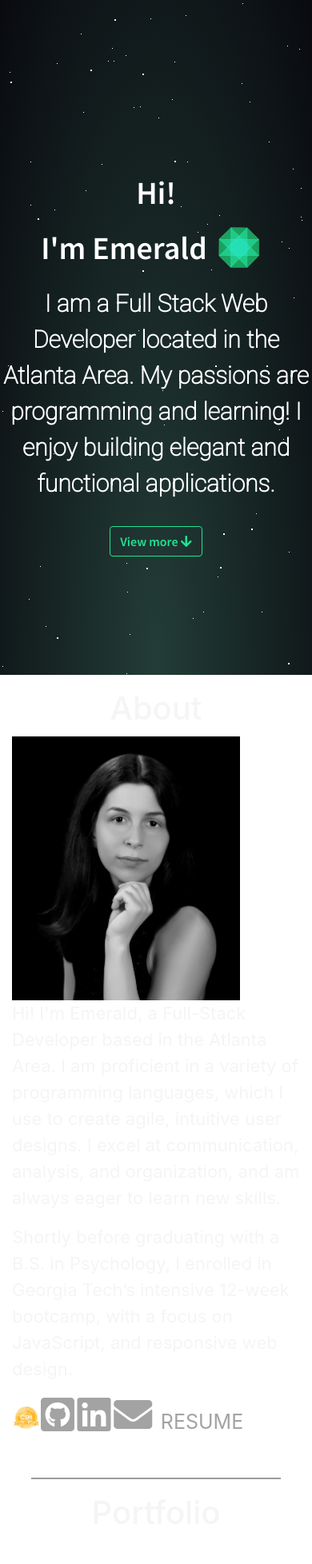
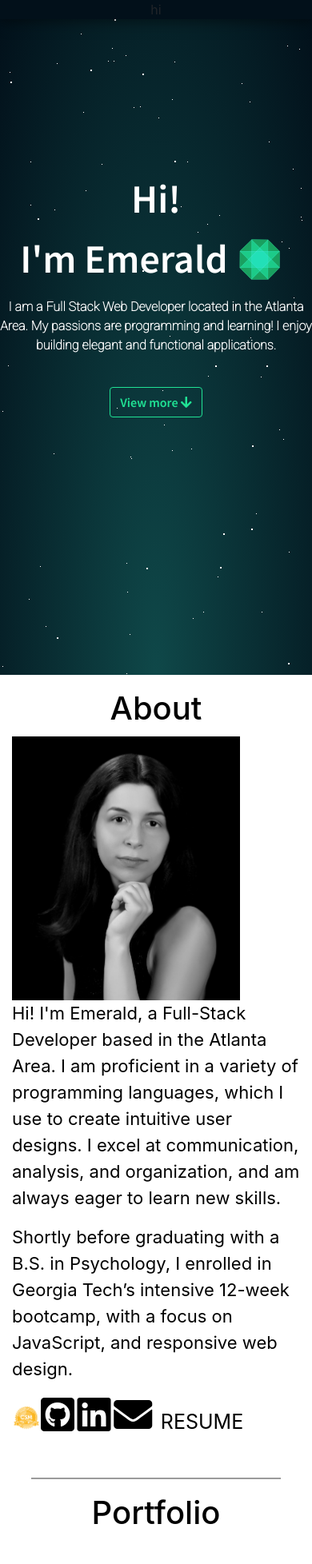
Before and after one commit to Eshi44/Portfolio-Emerald, a React (Create React App) app in the folder client/: page / in a window 390 px wide. Shown: the top 1956 px of the page at 80% size. Built offline with nearby package versions, Linux system fonts and the light colour scheme.

Commit message:
added nav bar and fixed front page responsiveness

```diff
--- a/client/src/App.js
+++ b/client/src/App.js
@@ -1,10 +1,12 @@
 import React from 'react';
 import { BrowserRouter as Router, Route } from "react-router-dom";
 import Main from './containers/Main/Main';
+import NavBar from "./components/NavBar/NavBar";
 
 function App() {
   return (
     <Router>
+      <NavBar />
       <Route exact path="/" component={Main} />
       <Route exact path="/main" component={Main} />
     </Router>
--- /dev/null
+++ b/client/src/components/NavBar/NavBar.css
@@ -0,0 +1,10 @@
+#nav-bar {position: fixed;
+    top: 0;
+    left: 0;
+    width: 100%;
+    min-width: 20rem;
+    z-index: 999;
+    background-color: #02101a;
+    text-align: center;
+    box-shadow: 0 7px 20px 0 rgba(0,0,0,0.2), 0 4px 10px 0 rgba(0,0,0,0.2);
+}
--- /dev/null
+++ b/client/src/components/NavBar/NavBar.jsx
@@ -0,0 +1,14 @@
+import React, { Component } from 'react';
+import "./NavBar.css";
+
+class NavBar extends Component {
+    render() {
+        return (
+            <>
+                <nav classNamw="navbar" id="nav-bar">hi</nav>
+            </>
+        );
+    }
+}
+
+export default NavBar;
--- a/client/src/containers/About/About.css
+++ b/client/src/containers/About/About.css
@@ -1,20 +1,18 @@
 /* About Me Section */
 .fab.fa-github-square.fa-3x {
-    color: rgb(163, 163, 163);
-    padding-right: 1%;
+	color: rgb(0, 0, 0);
+	padding-right: 1%;
 }
 .fab.fa-linkedin.fa-3x {
-    color: rgb(163, 163, 163);
-    padding-right: 1%;
+	color: rgb(0, 0, 0);
+	padding-right: 1%;
 }
 .fas.fa-envelope.fa-3x {
-    color: rgb(163, 163, 163);
-    padding-right: 1%;
+	color: rgb(0, 0, 0);
+	padding-right: 1%;
 }
-
-
 #center-header-section-text {
-	color: whitesmoke;
+	color: rgb(0, 0, 0);
 	text-align: center;
 	margin-bottom: 3%;
 	margin-top: 5%;
@@ -23,16 +21,16 @@
 	height: 330px;
 	margin-left: 28%;
 }
-#aboutMe-text{
-	color: whitesmoke;
+#aboutMe-text {
+	color: rgb(0, 0, 0);
 	font-size: 22px;
 }
-#resume{
+#resume {
 	font-size: 25px;
-	color: rgb(163, 163, 163);
+	color: rgb(0, 0, 0);
 	padding-bottom: 5%;
 }
-#scrumMaster{
+#scrumMaster {
 	width: 10%;
 	padding-bottom: 5%;
 }
--- a/client/src/containers/About/About.jsx
+++ b/client/src/containers/About/About.jsx
@@ -20,7 +20,7 @@ class About extends Component {
 								{" "}
 								Hi! I'm Emerald, a Full-Stack Developer based in the Atlanta
 								Area. I am proficient in a variety of programming languages,
-								which I use to create agile, intuitive user designs. I excel at
+								which I use to create intuitive user designs. I excel at
 								communication, analysis, and organization, and am always eager
 								to learn new skills.{" "}
 							</p>
--- a/client/src/containers/Main/Main.css
+++ b/client/src/containers/Main/Main.css
@@ -32,7 +32,7 @@ hr {
 }
 #frontpage {
 	height: 100%;
-	background: radial-gradient(ellipse at bottom, #233d37 0%, #090a0f 100%);
+	background: radial-gradient(ellipse at bottom, #0f4849 0%, #02101a 100%);
 	overflow: hidden;
 }
 #title {
@@ -63,3 +63,31 @@ hr {
 	transition: 1.5s;
 	transform: rotateY(180deg);
 }
+
+
+/* media query */
+
+@media screen and (max-width: 770px) {
+	#about-image {
+		margin-left: 0%;
+	}
+}
+@media only screen and (max-width: 600px) {
+	span {
+		display: block;
+		word-wrap: break-word;
+	}
+	#title {
+		text-align: center;
+	}
+}
+
+@media only screen and (max-width: 515px) {
+	#title {
+		font-size: 50px;
+	}
+
+	#introtext {
+		font-size: 16px;
+	}
+}
```
Also changed, not shown: client/src/containers/Main/Stars.css.
